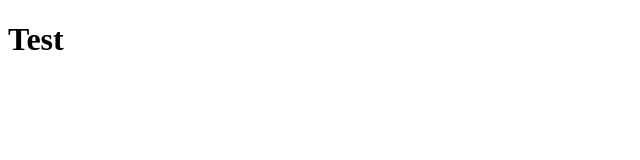
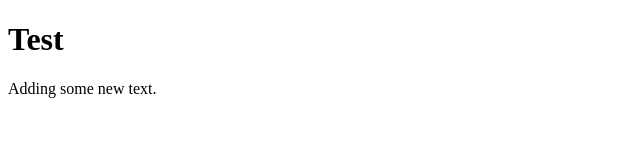
Before and after one commit to tmg7968/lecture1, a plain HTML site: page index.html in a window 1280 px wide. Shown: the whole page, without its empty margins (0-640 px from the left). Drawn offline with Linux system fonts and the light colour scheme.

Commit message:
added new text to index.html

```diff
--- a/index.html
+++ b/index.html
@@ -6,5 +6,8 @@
     </head>
     <body>
         <h1>Test</h1>
+        <p>
+        Adding some new text.
+        </p>
     </body>
 </html>
```
